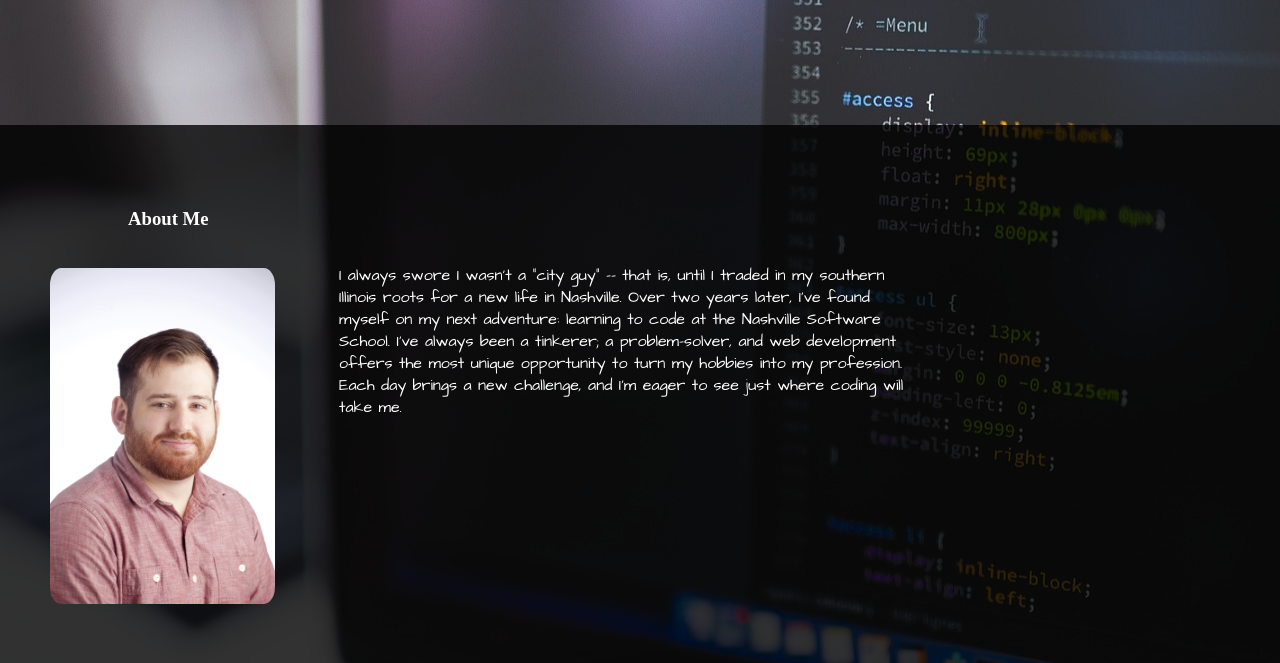
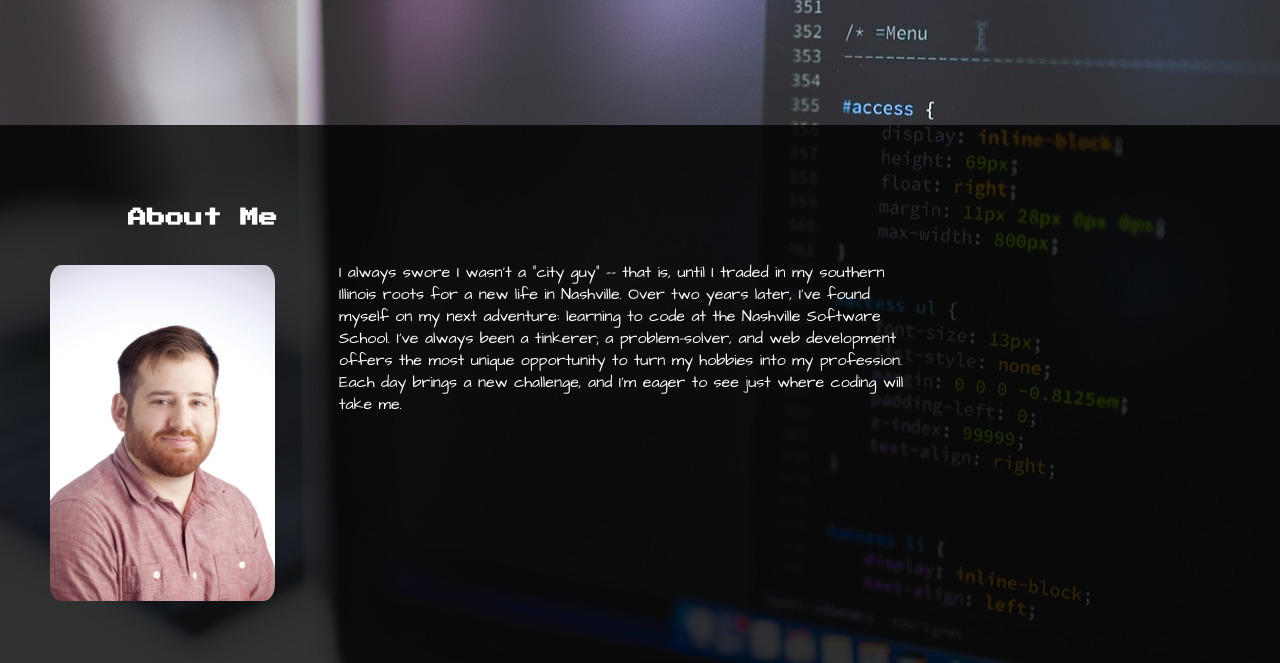
Before and after one commit to benConner/benConner.github.io, a website: page index.html in a window 1280 px wide. Shown: the part 107-770 px from the top of the page. Drawn offline with nearby package versions, Linux system fonts and the light colour scheme; files that its build step writes are made by us from their sources.

Commit message:
changed font on section titles

```diff
--- a/style/main.scss
+++ b/style/main.scss
@@ -17,7 +17,9 @@ body{
   max-height: 20px;
 }
 
-
+.section-title{
+  font-family: 'Press Start 2P', cursive;
+}
 
 a:hover {
     text-decoration: none;
```
